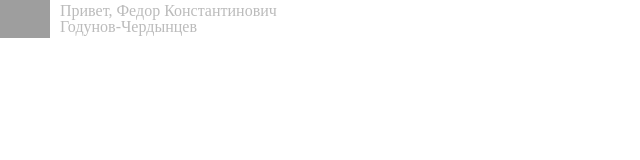
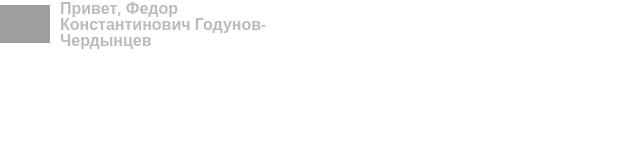
Before and after one commit to DmytroIE/Bro, a React app: page / in a window 1280 px wide. Shown: the whole page, without its empty margins (0-640 px from the left). Built offline with nearby package versions, Linux system fonts and the light colour scheme; grey boxes are pictures that could not be loaded.

Commit message:
fonts added

```diff
--- a/public/index.html
+++ b/public/index.html
@@ -3,6 +3,9 @@
   <head>
     <meta charset="utf-8">
     <link rel="shortcut icon" href="%PUBLIC_URL%/favicon.ico">
+    <link href="https://fonts.googleapis.com/css?family=Oswald:400,700&amp;subset=cyrillic" rel="stylesheet">
+    <link href="https://fonts.googleapis.com/css?family=Open+Sans:300,300i,400,600,700,800&amp;subset=cyrillic" rel="stylesheet">
+    <link href="https://fonts.googleapis.com/css?family=Roboto:300,400&amp;subset=cyrillic" rel="stylesheet">
     <meta name="viewport" content="width=device-width, initial-scale=1, shrink-to-fit=no">
     <meta name="theme-color" content="#000000">
     <!--
--- a/src/components/shared/Header/Menu/User/User.module.css
+++ b/src/components/shared/Header/Menu/User/User.module.css
@@ -18,4 +18,7 @@
 .name {
   color: #bbb;
   margin-left: 10px;
+  font-family: 'Open Sans', sans-serif;
+  font-size: 16px;
+  font-weight: 600;
 }
--- a/src/index.js
+++ b/src/index.js
@@ -1,6 +1,6 @@
 import React from 'react';
 import ReactDOM from 'react-dom';
-import './index.css';
+import './assets/css/index.css';
 import User from './components/shared/Header/Menu/User/User';
 
 ReactDOM.render(
```
Also changed, not shown: src/assets/css/index.css (renamed from src/index.css), src/components/shared/Button/Новый текстовый документ.txt (deleted).
